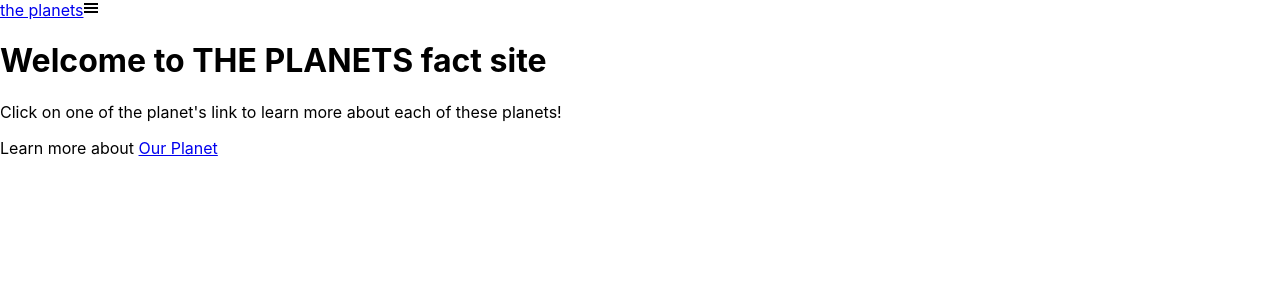
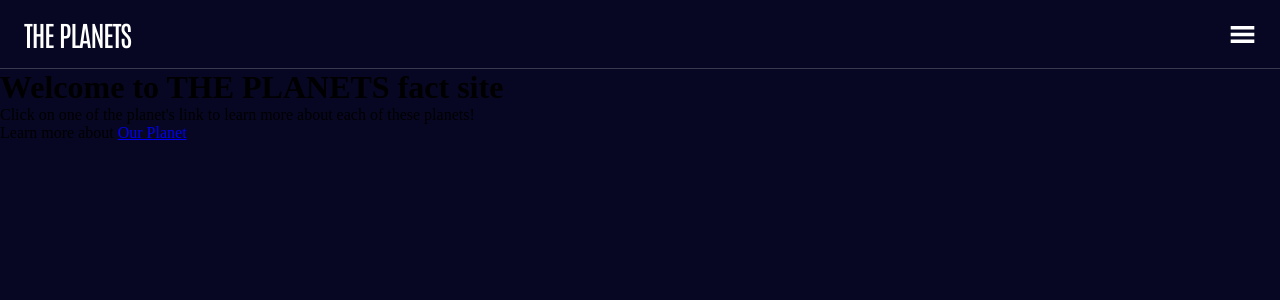
Before and after one commit to MathisHumbert/planets-fact-site, a React (Create React App) app: page / in a window 1280 px wide. Shown: the top 300 px of the page. Built offline with nearby package versions, Linux system fonts and the light colour scheme.

Commit message:
css started"

```diff
--- a/package.json
+++ b/package.json
@@ -11,6 +11,7 @@
     "react-icons": "^4.3.1",
     "react-router-dom": "^6.0.2",
     "react-scripts": "4.0.3",
+    "sass": "^1.44.0",
     "web-vitals": "^1.1.2"
   },
   "scripts": {
--- a/src/components/Navbar.js
+++ b/src/components/Navbar.js
@@ -6,9 +6,11 @@ import { useGlobalContext } from '../context';
 const Navbar = () => {
   const { setIsSidebarOpen } = useGlobalContext();
   return (
-    <nav>
+    <nav className="nav">
       <div className="nav-center">
-        <Link to="/">the planets</Link>
+        <Link to="/" className="title">
+          the planets
+        </Link>
         <GiHamburgerMenu
           className="sidebar-btn"
           onClick={() => setIsSidebarOpen((oldValue) => !oldValue)}
--- /dev/null
+++ b/src/css/index.css
@@ -0,0 +1,63 @@
+@import url("https://fonts.googleapis.com/css2?family=Antonio:wght@500&family=Spartan:wght@400;700&display=swap");
+body {
+  background: #070724;
+}
+
+* {
+  margin: 0;
+  padding: 0;
+  -webkit-box-sizing: border-box;
+          box-sizing: border-box;
+}
+
+.nav {
+  width: 100vw;
+  border-bottom: 1px solid rgba(255, 255, 255, 0.2);
+  padding: 16px 0;
+  font-family: "Antonio", sans-serif;
+}
+
+.nav-center {
+  width: calc(100% - 48px);
+  margin: 0 auto;
+  display: -webkit-box;
+  display: -ms-flexbox;
+  display: flex;
+  -webkit-box-pack: justify;
+      -ms-flex-pack: justify;
+          justify-content: space-between;
+  -webkit-box-align: center;
+      -ms-flex-align: center;
+          align-items: center;
+}
+
+.nav .title {
+  font-size: 28px;
+  letter-spacing: -1.05px;
+  text-transform: uppercase;
+  text-decoration: none;
+  color: #fff;
+}
+
+.nav .sidebar-btn {
+  font-size: 27px;
+  color: #fff;
+  cursor: pointer;
+}
+
+.planet {
+  width: calc(100% - 48px);
+  margin: 0 auto;
+}
+
+.planet-img-container {
+  width: 100%;
+  padding: 6rem 0;
+}
+
+.planet-img-container .planet-img {
+  display: block;
+  margin: 0 auto;
+  width: 40%;
+}
+/*# sourceMappingURL=index.css.map */
--- a/src/index.js
+++ b/src/index.js
@@ -1,6 +1,6 @@
 import React from 'react';
 import ReactDOM from 'react-dom';
-import './index.css';
+import './css/index.css';
 import App from './App';
 import { AppProvider } from './context';
 
--- /dev/null
+++ b/src/scss/_global-var.scss
@@ -0,0 +1,6 @@
+@import url('https://fonts.googleapis.com/css2?family=Antonio:wght@500&family=Spartan:wght@400;700&display=swap');
+
+$antonio-font: 'Antonio', sans-serif;
+$spartan-font: 'Spartan', sans-serif;
+$white-color: #fff;
+$background-color: #070724;
--- /dev/null
+++ b/src/scss/_navbar.scss
@@ -0,0 +1,28 @@
+.nav {
+  width: 100vw;
+  border-bottom: 1px solid rgba(255, 255, 255, 0.2);
+  padding: 16px 0;
+  font-family: $antonio-font;
+
+  &-center {
+    width: calc(100% - 48px);
+    margin: 0 auto;
+    display: flex;
+    justify-content: space-between;
+    align-items: center;
+  }
+
+  .title {
+    font-size: 28px;
+    letter-spacing: -1.05px;
+    text-transform: uppercase;
+    text-decoration: none;
+    color: $white-color;
+  }
+
+  .sidebar-btn {
+    font-size: 27px;
+    color: $white-color;
+    cursor: pointer;
+  }
+}
--- /dev/null
+++ b/src/scss/index.scss
@@ -0,0 +1,14 @@
+@import './global-var';
+
+body {
+  background: $background-color;
+}
+
+* {
+  margin: 0;
+  padding: 0;
+  box-sizing: border-box;
+}
+
+@import './navbar';
+@import './single-planet';
```
Also changed, not shown: src/scss/_single-planet.scss (added, +14 -0 lines), 2 other files (tests, documents, lock files or other folders).
